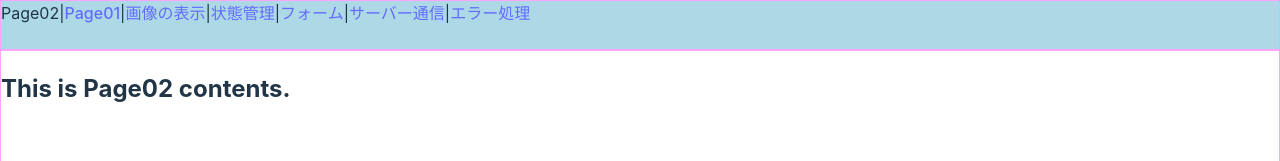
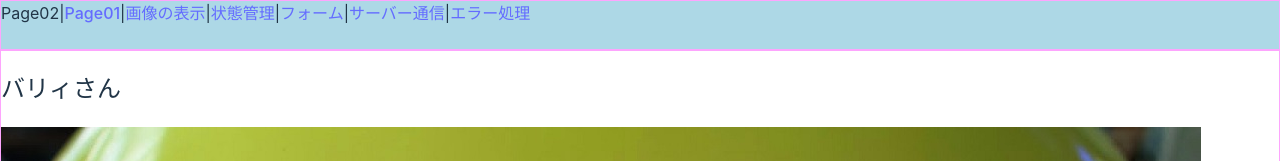
Before and after one commit to tri-shtr/react-prototype, a React (Vite) app: page /page02 in a window 1280 px wide. Shown: the top 161 px of the page. Built offline with nearby package versions, Linux system fonts and the light colour scheme; the HTML template or start-up script is replaced by a standard one.

Commit message:
page02の内容を画像表示のサンプルへ変更

```diff
--- a/src/features/page02/organisms/Page02Client.tsx
+++ b/src/features/page02/organisms/Page02Client.tsx
@@ -1,6 +1,11 @@
+import barysan from '../assets/barysan.jpg';
+
 function Page02Client() {
     return (
-        <h2>This is Page02 contents.</h2>
+        <>
+            <h2>バリィさん</h2>
+            <img src={barysan}></img>
+        </>
     );
 }
 
```
Also changed, not shown: src/features/page02/assets/barysan.jpg (added).
